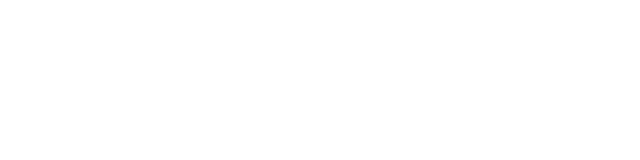
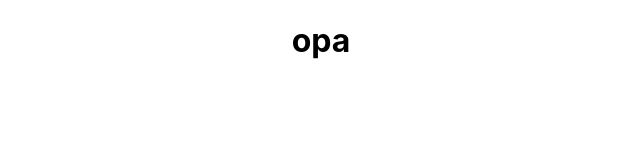
Before and after one commit to BielBatemarque/projeto-web2, a React (Create React App) app in the folder front-end/: page /editarAvaliacao/1 in a window 1280 px wide. Before the commit this address had no page. Shown: the top 160 px of the page, without its empty margins (319-959 px from the left). Built offline with nearby package versions, Linux system fonts and the light colour scheme.

Commit message:
inicio da implementação de editar avaliação

```diff
--- a/front-end/src/components/content/index.jsx
+++ b/front-end/src/components/content/index.jsx
@@ -7,6 +7,7 @@ import { ListarAvaliacoes } from "../../pages/ListarAvaliacoes";
 import { CadastrarUsuario } from "../../pages/CadastrarUsuario";
 import { AvaliarFilme} from '../../pages/AvaliarFilme/index';
 import { EditarFilmes } from "../../pages/EditarFilme";
+import { EditarAvaliacao } from "../../pages/EditarAvaliacao";
 
 export const Content = () => {
     return(
@@ -19,6 +20,7 @@ export const Content = () => {
             <Route path="cadastrarUsuario" element={<CadastrarUsuario />}/>
             <Route path="/avaliarFilme/:id" element={<AvaliarFilme />} />
             <Route path="/editarFilme/:id" element={<EditarFilmes />} />
+            <Route path="/editarAvaliacao/:id" element={<EditarAvaliacao />}/>
         </Routes>
     );
 }
--- /dev/null
+++ b/front-end/src/pages/EditarAvaliacao/index.jsx
@@ -0,0 +1,9 @@
+import './EditarAvaliacao.css';
+
+export const EditarAvaliacao = () => {
+    return(
+        <div className="editarAvaliacao">
+            <h1>opa</h1>
+        </div>
+    );
+}
--- a/front-end/src/pages/ListarAvaliacoes/index.jsx
+++ b/front-end/src/pages/ListarAvaliacoes/index.jsx
@@ -1,5 +1,5 @@
 import { useEffect, useState } from 'react';
-import { Menu } from '../../components/menu';
+import { Link } from 'react-router-dom';
 import './ListarAvaliacoes.css';
 
 export const ListarAvaliacoes = () => {
@@ -40,6 +40,7 @@ export const ListarAvaliacoes = () => {
             <p>{findFilmeTitulo(avaliacao.filme_id)}</p>
             <p>{avaliacao.nota}</p>
             <p>{avaliacao.descricao}</p>
+            <Link to={`/editarAvaliacao/:${avaliacao.id}`}>Editar</Link>
           </div>
         ))}
       </div>
```
Also changed, not shown: front-end/src/pages/EditarAvaliacao/EditarAvaliacao.css (added).
